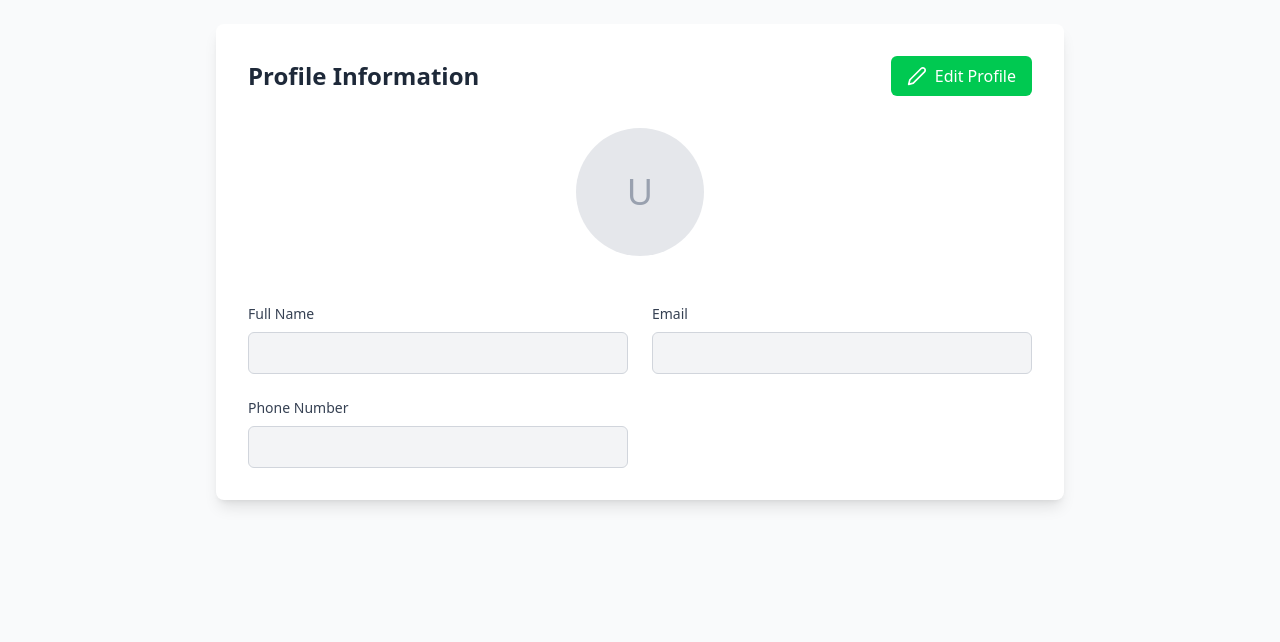
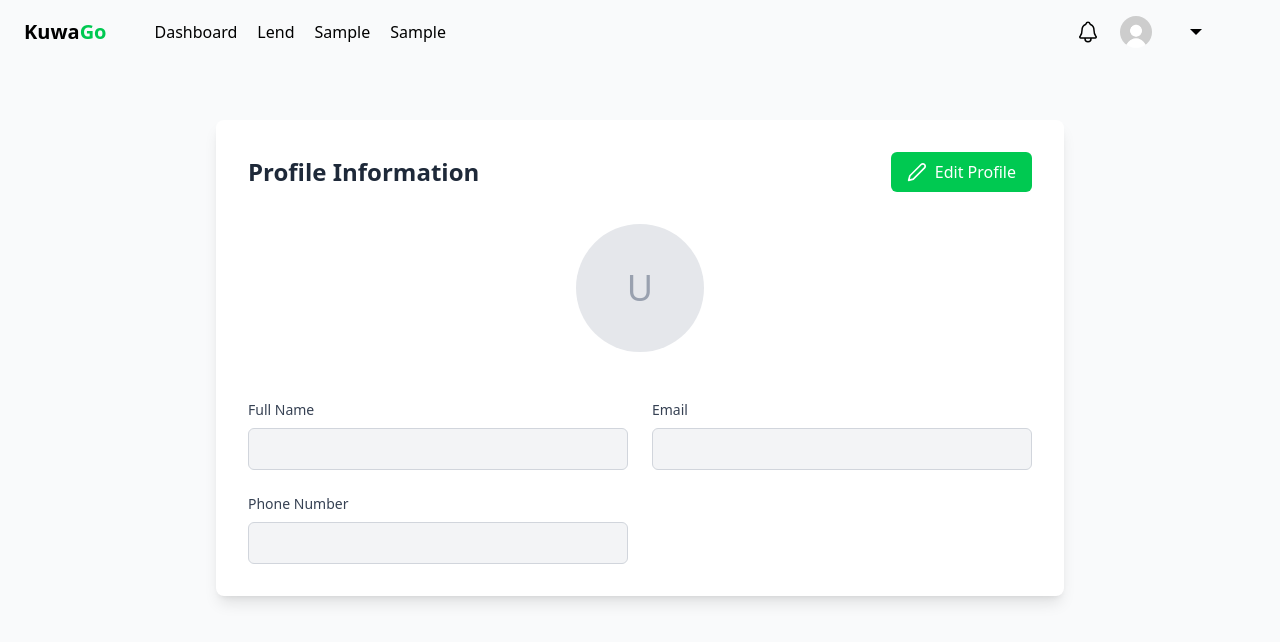
Before and after one commit to soliken1/Kuwago, a Next.js app: page /profile in a window 1280 px wide. Shown: the top 642 px of the page. Built offline with nearby package versions, Linux system fonts and the light colour scheme.

Commit message:
6th reiteration iwth protected route

```diff
--- a/src/layout/auth/ProfileLayout.tsx
+++ b/src/layout/auth/ProfileLayout.tsx
@@ -7,5 +7,10 @@ interface ProfileLayoutProps {
 }
 
 export default function ProfileLayout({ children }: ProfileLayoutProps) {
-  return <div className="min-h-screen bg-gray-50">{children}</div>;
+  return (
+    <div className="min-h-screen bg-gray-50">
+      <Navbar />
+      <main className="container mx-auto px-4 py-8">{children}</main>
+    </div>
+  );
 }
--- a/src/middleware.ts
+++ b/src/middleware.ts
@@ -72,6 +72,10 @@ export async function middleware(request: NextRequest) {
     if (pathname.startsWith("/dashboard") && role !== "Borrower") {
       return NextResponse.redirect(new URL("/", request.url));
     }
+
+    if (pathname.startsWith("/profile") && role !== "Borrower") {
+      return NextResponse.redirect(new URL("/", request.url));
+    }
   }
 
   return NextResponse.next();
```
